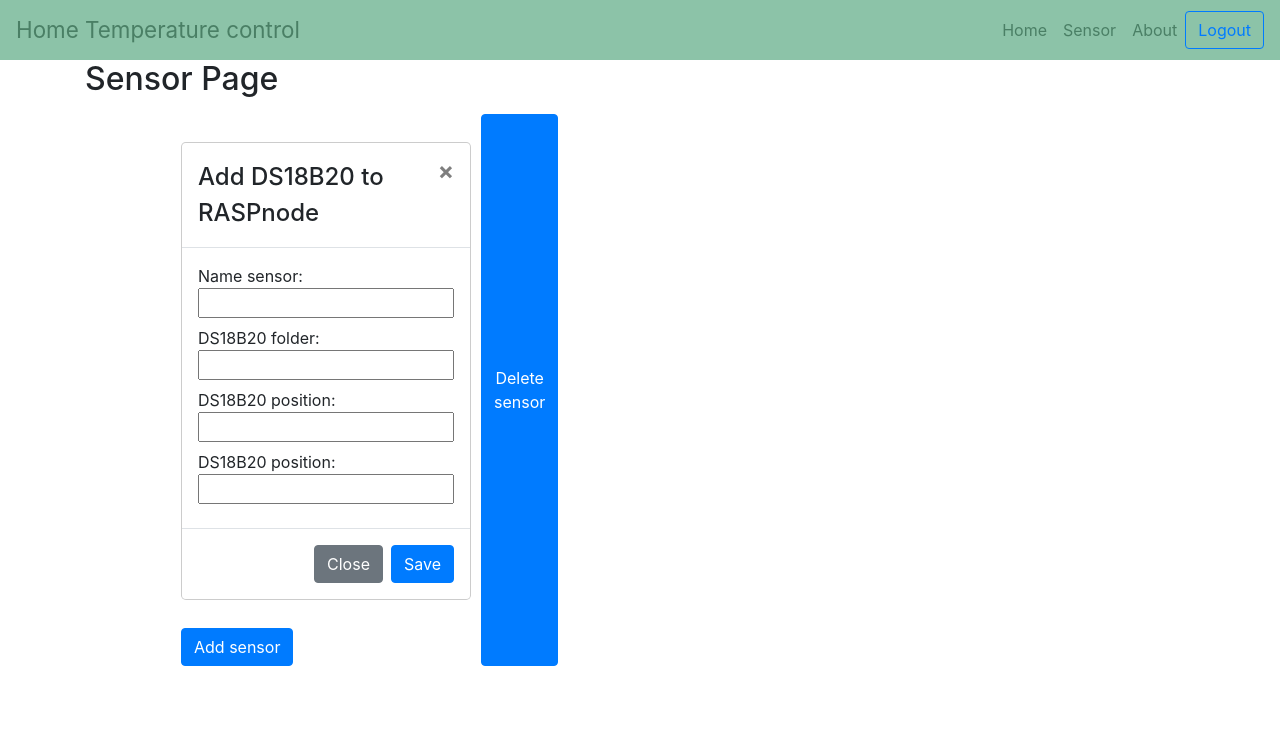
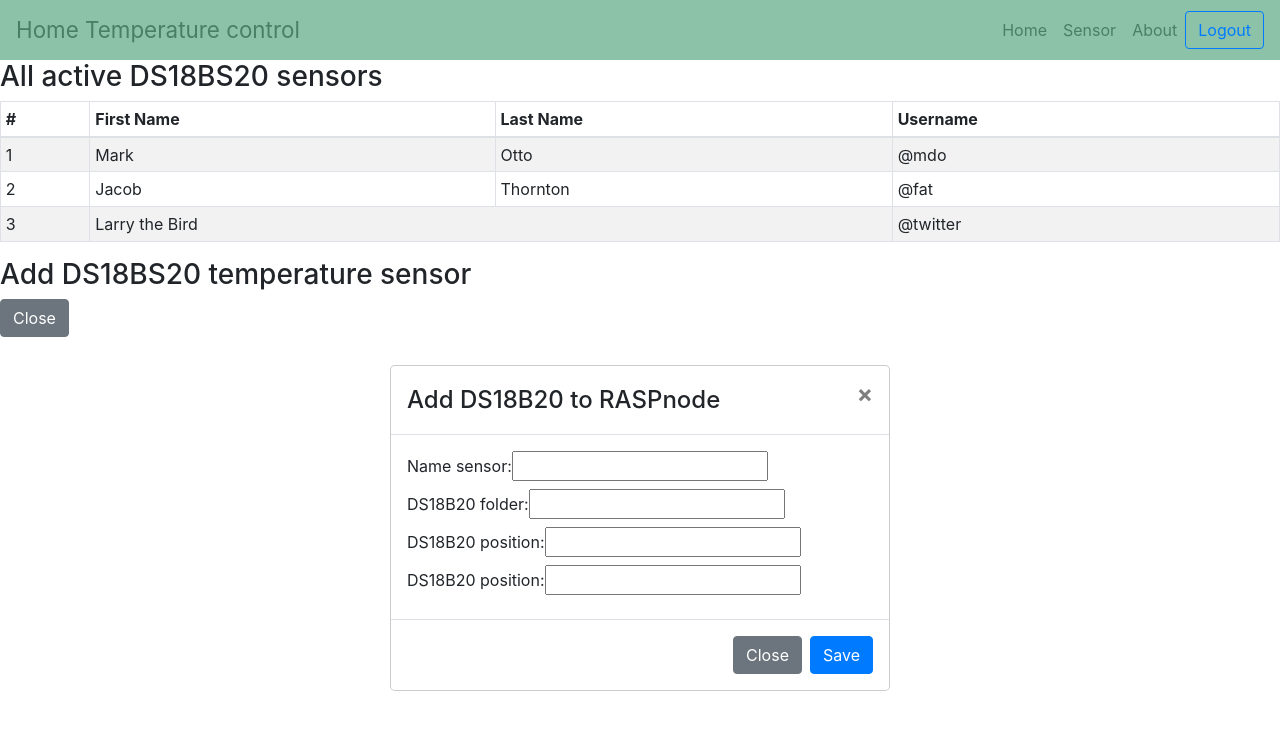
Before and after one commit to VoidMats/SmartHomeControl_UI, a React (Create React App) app in the folder temp_app/: page /sensor in a window 1280 px wide. Both pictures are taken after typing "Sample", "Sample123" into the empty fields and a click on the button "Login". Shown: the top 730 px of the page. Built offline with nearby package versions, Linux system fonts and the light colour scheme; no server answers.

Commit message:
Add a table for Home page and Sensor page

```diff
--- a/temp_app/src/App.js
+++ b/temp_app/src/App.js
@@ -69,9 +69,11 @@ export default class App extends Component {
           </ErrorBoundary>
 
           <Switch>
-            <Route exact path="/" component={Home} />
+            <Route exact path="/" render={(props) =>
+              <Home {...props} stateLogin={this.state.loggedIn} />} />
             <Route path="/about" component={About} />
-            <Route path="/sensor" component={Sensor} />
+            <Route path="/sensor" render={(props) =>
+              <Sensor {...props} stateLogin={this.state.loggedIn} />} />
             <Route component={Nomatch} />
           </Switch>
         </Router>
--- a/temp_app/src/pages/Home.js
+++ b/temp_app/src/pages/Home.js
@@ -1,15 +1,12 @@
 
 import React, { Component } from 'react';
 import styled from 'styled-components';
+import Table from 'react-bootstrap/Table';
+//import API from '../classes/API.js';
 
-const GridWrapper = styled.div`
-    display: grid;
-    grid-gap: 10px;
-    margin-top: 1em;
-    margin-left: 6em;
-    margin-right: 6em;
-    grid-template-columns: repeat(12, 1fr);
-    grid-auto-rows: minmax(25px, auto);
+// TODO place proper style for homepage
+const HomeStyle = styled.div`
+
 `;
 
 export default class Home extends Component {
@@ -17,10 +14,11 @@ export default class Home extends Component {
     constructor(props) {
         super(props);
 
+        //this.api = new API()
         this.mounted = false;
 
         this.state = {
-            loggedIn: false
+            loggedIn: 0
         }
 
     }
@@ -31,6 +29,7 @@ export default class Home extends Component {
 
     componentWillUnmount() {
         this.mounted = false;
+        //this.api.abort();
     }
 
     componentDidUpdate(prevProps, prevState) {
@@ -38,7 +37,7 @@ export default class Home extends Component {
         if (this.props !== undefined) {
             // Only update if props changed
             if (this.props.stateLogin !== prevProps.stateLogin) {
-                console.log("We gona update UI here")
+                console.log("We are going to update Home page")
                 this.setState({
                     loggedIn: this.props.stateLogin
                 })
@@ -47,10 +46,57 @@ export default class Home extends Component {
     }
 
     render() {
+        const isLoggedIn = this.state.loggedIn
+        console.log(isLoggedIn);
+        let home;
+        if (isLoggedIn === 1) {
+            home = (
+                <HomeStyle>
+                <div className="home-container">
+                    <h3 className="home-title-temp">DS18B20 temperature sensors</h3>
+                    <Table striped bordered hover size="sm">
+                        <thead>
+                            <tr>
+                            <th>#</th>
+                            <th>First Name</th>
+                            <th>Last Name</th>
+                            <th>Username</th>
+                            </tr>
+                        </thead>
+                        <tbody>
+                            <tr>
+                            <td>1</td>
+                            <td>Mark</td>
+                            <td>Otto</td>
+                            <td>@mdo</td>
+                            </tr>
+                            <tr>
+                            <td>2</td>
+                            <td>Jacob</td>
+                            <td>Thornton</td>
+                            <td>@fat</td>
+                            </tr>
+                            <tr>
+                            <td>3</td>
+                            <td colSpan="2">Larry the Bird</td>
+                            <td>@twitter</td>
+                            </tr>
+                        </tbody>
+                    </Table>
+                    <h3 className="home-title-relay">ON/OFF Relays</h3>
+                </div>
+                </HomeStyle>
+            )
+        } else {
+            home = (
+                <div className="login-container"></div>
+            )
+        }
+        // Return the page
         return (
-            () => {
-
-            }
+            <div>
+                {home}
+            </div>
         )
     }
 }
--- a/temp_app/src/pages/Login.js
+++ b/temp_app/src/pages/Login.js
@@ -114,13 +114,13 @@ export default class Login extends Component {
         if (this.props !== undefined) {
             // Only update if props changed
             if (this.props.stateLogin !== prevProps.stateLogin) {
-                console.log("We gona update UI here")
+                console.log("We gona update UI Login here")
                 this.setState({
                     loggedIn: this.props.stateLogin
                 })
             }
-            console.log(prevProps)
-            console.log(this.props)
+            //console.log(prevProps)
+            //console.log(this.props)
         }
     }
 
@@ -144,17 +144,20 @@ export default class Login extends Component {
     }
 
     handleLogin(event) {
-        console.log('This is triggered')
-
+        console.log('Send request to API')
         const res = this.api.login(this.state.formUser, this.state.formPassword)
         console.log(res)
 
+        // Set state
         this.setState({
             loggedIn: 1,
             loggedInAs: this.state.formUser
         });
+        // Add username to localstorage
         localStorage.setItem('loggedIn', 1);
         localStorage.setItem('loggedInAs', this.state.formUser);
+        // Pass value to parent
+        this.props.onLogin(1);
 
         event.preventDefault();
     }
@@ -222,9 +225,9 @@ export default class Login extends Component {
     render() {
         const isLoggedIn = this.state.loggedIn
         console.log(isLoggedIn)
-        let dialog;
+        let login;
         if (isLoggedIn === 0) {
-            dialog = (
+            login = (
                 <LoginStyle>
                 <div className="login-container">
                     <form className="login-form">
@@ -263,14 +266,14 @@ export default class Login extends Component {
                 </LoginStyle>
             )
         } else {
-            dialog = (
+            login = (
                 <div className="login-container"></div>
             )
         }
 
         return (
             <div>
-                {dialog}
+                {login}
             </div>
         )
     }
--- a/temp_app/src/pages/Sensor.js
+++ b/temp_app/src/pages/Sensor.js
@@ -1,19 +1,14 @@
 
 import React, { Component } from 'react';
-import { Button, Container } from 'react-bootstrap';
+import { Table, Button, Container, Collapse } from 'react-bootstrap';
 import styled from 'styled-components';
 import ErrorBoundary from '../components/ErrorBoundary.js';
 import ModalAddSensor from '../components/ModalAddSensor.js';
 //import API from '../classes/API.js';
 
-const GridWrapper = styled.div`
-    display: grid;
-    grid-gap: 10px;
-    margin-top: 1em;
-    margin-left: 6em;
-    margin-right: 6em;
-    grid-template-columns: repeat(12, 1fr);
-    grid-auto-rows: minmax(25px, auto);
+// TODO add sensor style
+const SensorStyle = styled.div`
+
 `;
 
 export default class Sensor extends Component {
@@ -23,8 +18,10 @@ export default class Sensor extends Component {
 
         //this.api = new API();
         this.mounted = false;
+        this.showAdd = false;
 
         this.state = {
+            loggedIn: 0,
             showAddSensor: false
         }
     }
@@ -38,6 +35,18 @@ export default class Sensor extends Component {
         //this.api.abort();
     }
 
+    componentDidUpdate(prevProps, prevState) {
+        // Can't update with undefined props
+        if (this.props !== undefined) {
+            if (this.props.stateLogin !== prevProps.stateLogin) {
+                console.log("We are going to update Sensor page")
+                this.setState({
+                    loggedIn: this.props.stateLogin
+                })
+            }
+        }
+    }
+
     disableAddSensor() {
         this.setState({
             showAddSensor: false
@@ -48,22 +57,70 @@ export default class Sensor extends Component {
 
     }
 
+    handleButtonShowAdd(event) {
+        this.showAdd = !this.showAdd;
+    }
+
     render() {
+        const isLoggedIn = this.state.loggedIn
+        let sensor;
+        if (isLoggedIn === 1) {
+            sensor = (
+                <SensorStyle>
+                <div className="sensor-container">
+                    <h3 className="sensor-title-sensors">All active DS18BS20 sensors</h3>
+                    <Table striped bordered hover size="sm">
+                        <thead>
+                            <tr>
+                            <th>#</th>
+                            <th>First Name</th>
+                            <th>Last Name</th>
+                            <th>Username</th>
+                            </tr>
+                        </thead>
+                        <tbody>
+                            <tr>
+                            <td>1</td>
+                            <td>Mark</td>
+                            <td>Otto</td>
+                            <td>@mdo</td>
+                            </tr>
+                            <tr>
+                            <td>2</td>
+                            <td>Jacob</td>
+                            <td>Thornton</td>
+                            <td>@fat</td>
+                            </tr>
+                            <tr>
+                            <td>3</td>
+                            <td colSpan="2">Larry the Bird</td>
+                            <td>@twitter</td>
+                            </tr>
+                        </tbody>
+                    </Table>
+                    <h3 className="sensor-title-add">Add DS18BS20 temperature sensor</h3>
+                    <Button name="showAddSensor"
+                            variant="secondary"
+                            onClick={this.handleButtonShowAdd}>Close</Button>
+                    <Collapse in={this.showAdd}>
+                        <ErrorBoundary>
+                        <ModalAddSensor
+                            show={this.state.showAddSensor}
+                            disable={this.disableAddSensor}/>
+                        </ErrorBoundary>
+                    </Collapse>
+                </div>
+                </SensorStyle>
+            )
+        } else {
+            sensor = (
+                <div className="sensor-container"></div>
+            )
+        }
         return (
-            <Container>
-                <h2>Sensor Page</h2>
-                <GridWrapper>
-                    <div>
-                        <ErrorBoundary>
-                            <ModalAddSensor
-                                show={this.state.showAddSensor}
-                                disable={this.disableAddSensor}/>
-                        </ErrorBoundary>
-                        <Button >Add sensor</Button>
-                    </div>
-                    <Button >Delete sensor</Button>
-                </GridWrapper>
-            </Container>
+            <div>
+                {sensor}
+            </div>
         )
     }
 
```
